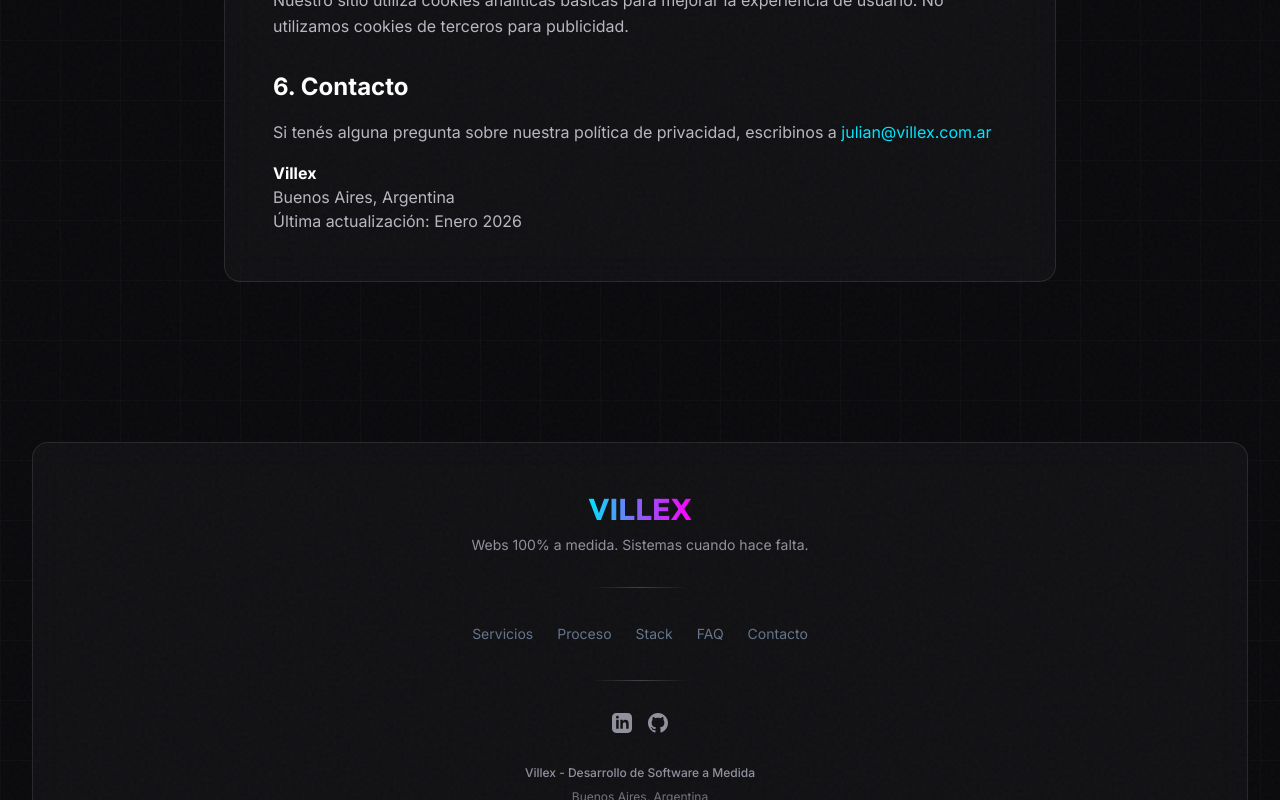
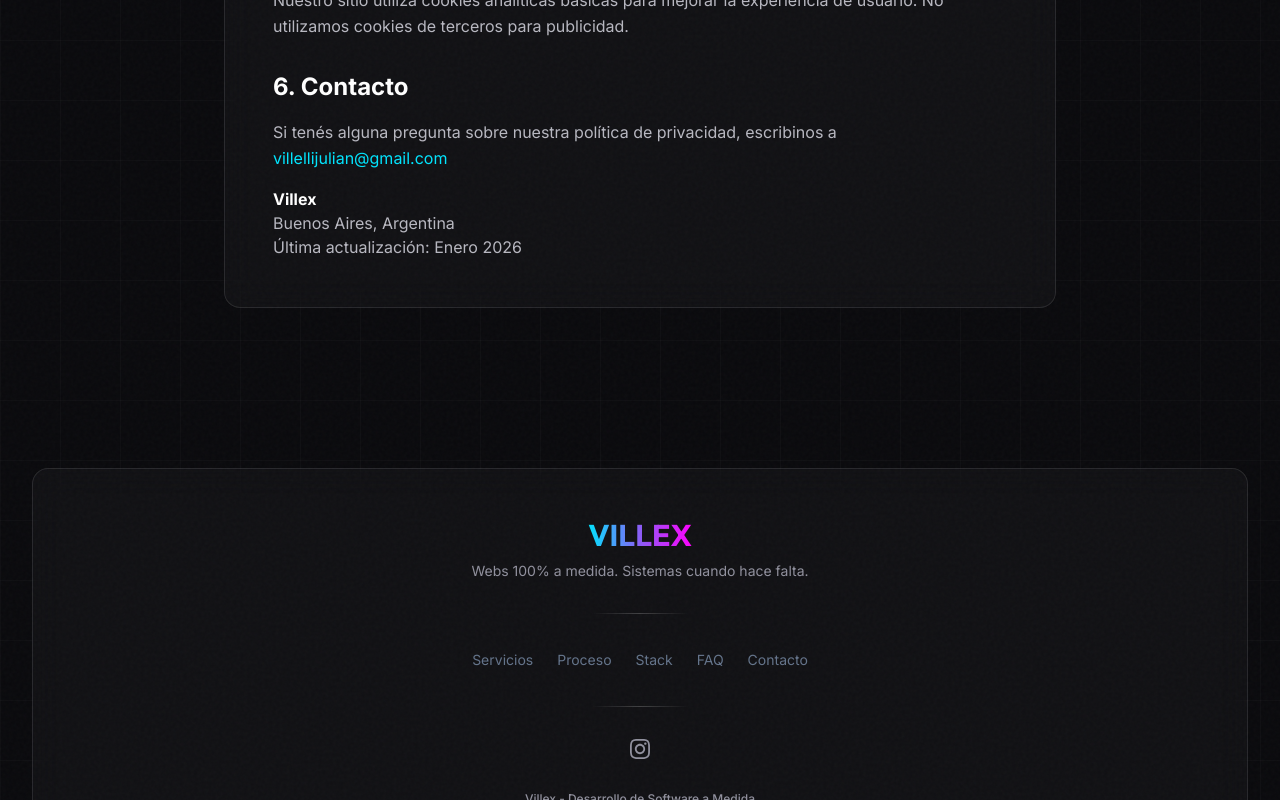
Before and after one commit to JuliV08/Villex, a React (Vite) app: page /privacy in a window 1280 px wide. Shown: the part 920-1720 px from the top of the page. Built offline with nearby package versions, Linux system fonts and the light colour scheme.

Commit message:
fix: update social links to Instagram and email to villellijulian@gmail.com

```diff
--- a/src/components/layout/Footer.tsx
+++ b/src/components/layout/Footer.tsx
@@ -125,29 +125,16 @@
             {/* Social Links */}
             <div className="flex gap-4 items-center">
               <motion.a
-                href="https://www.linkedin.com/in/villellijulian"
+                href="https://www.instagram.com/julivillelli_"
                 target="_blank"
                 rel="noopener noreferrer"
                 className="text-dark-400 hover:text-primary-400 transition-colors"
                 whileHover={{ scale: 1.1, y: -2 }}
                 whileTap={{ scale: 0.95 }}
-                aria-label="LinkedIn"
+                aria-label="Instagram"
               >
                 <svg className="w-5 h-5" fill="currentColor" viewBox="0 0 24 24">
-                  <path d="M19 0h-14c-2.761 0-5 2.239-5 5v14c0 2.761 2.239 5 5 5h14c2.762 0 5-2.239 5-5v-14c0-2.761-2.238-5-5-5zm-11 19h-3v-11h3v11zm-1.5-12.268c-.966 0-1.75-.79-1.75-1.764s.784-1.764 1.75-1.764 1.75.79 1.75 1.764-.783 1.764-1.75 1.764zm13.5 12.268h-3v-5.604c0-3.368-4-3.113-4 0v5.604h-3v-11h3v1.765c1.396-2.586 7-2.777 7 2.476v6.759z"/>
-                </svg>
-              </motion.a>
-              <motion.a
-                href="https://github.com/JulianVillella"
-                target="_blank"
-                rel="noopener noreferrer"
-                className="text-dark-400 hover:text-primary-400 transition-colors"
-                whileHover={{ scale: 1.1, y: -2 }}
-                whileTap={{ scale: 0.95 }}
-                aria-label="GitHub"
-              >
-                <svg className="w-5 h-5" fill="currentColor" viewBox="0 0 24 24">
-                  <path d="M12 0c-6.626 0-12 5.373-12 12 0 5.302 3.438 9.8 8.207 11.387.599.111.793-.261.793-.577v-2.234c-3.338.726-4.033-1.416-4.033-1.416-.546-1.387-1.333-1.756-1.333-1.756-1.089-.745.083-.729.083-.729 1.205.084 1.839 1.237 1.839 1.237 1.07 1.834 2.807 1.304 3.492.997.107-.775.418-1.305.762-1.604-2.665-.305-5.467-1.334-5.467-5.931 0-1.311.469-2.381 1.236-3.221-.124-.303-.535-1.524.117-3.176 0 0 1.008-.322 3.301 1.23.957-.266 1.983-.399 3.003-.404 1.02.005 2.047.138 3.006.404 2.291-1.552 3.297-1.23 3.297-1.23.653 1.653.242 2.874.118 3.176.77.84 1.235 1.911 1.235 3.221 0 4.609-2.807 5.624-5.479 5.921.43.372.823 1.102.823 2.222v3.293c0 .319.192.694.801.576 4.765-1.589 8.199-6.086 8.199-11.386 0-6.627-5.373-12-12-12z"/>
+                  <path d="M12 2.163c3.204 0 3.584.012 4.85.07 3.252.148 4.771 1.691 4.919 4.919.058 1.265.069 1.645.069 4.849 0 3.205-.012 3.584-.069 4.849-.149 3.225-1.664 4.771-4.919 4.919-1.266.058-1.644.07-4.85.07-3.204 0-3.584-.012-4.849-.07-3.26-.149-4.771-1.699-4.919-4.92-.058-1.265-.07-1.644-.07-4.849 0-3.204.013-3.583.07-4.849.149-3.227 1.664-4.771 4.919-4.919 1.266-.057 1.645-.069 4.849-.069zm0-2.163c-3.259 0-3.667.014-4.947.072-4.358.2-6.78 2.618-6.98 6.98-.059 1.281-.073 1.689-.073 4.948 0 3.259.014 3.668.072 4.948.2 4.358 2.618 6.78 6.98 6.98 1.281.058 1.689.072 4.948.072 3.259 0 3.668-.014 4.948-.072 4.354-.2 6.782-2.618 6.979-6.98.059-1.28.073-1.689.073-4.948 0-3.259-.014-3.667-.072-4.947-.196-4.354-2.617-6.78-6.979-6.98-1.281-.059-1.69-.073-4.949-.073zm0 5.838c-3.403 0-6.162 2.759-6.162 6.162s2.759 6.163 6.162 6.163 6.162-2.759 6.162-6.163c0-3.403-2.759-6.162-6.162-6.162zm0 10.162c-2.209 0-4-1.79-4-4 0-2.209 1.791-4 4-4s4 1.791 4 4c0 2.21-1.791 4-4 4zm6.406-11.845c-.796 0-1.441.645-1.441 1.44s.645 1.44 1.441 1.44c.795 0 1.439-.645 1.439-1.44s-.644-1.44-1.439-1.44z"/>
                 </svg>
               </motion.a>
             </div>
--- a/src/pages/PrivacyPage.tsx
+++ b/src/pages/PrivacyPage.tsx
@@ -46,7 +46,7 @@
                 <h2 className="text-2xl font-bold text-white mb-4">4. Tus Derechos</h2>
                 <p className="text-dark-300 leading-relaxed">
                   Tenés derecho a acceder, rectificar o eliminar tus datos en cualquier momento. Para ejercer estos
-                  derechos, contactanos a: <a href="mailto:julian@villex.com.ar" className="text-primary-400 hover:underline">julian@villex.com.ar</a>
+                  derechos, contactanos a: <a href="mailto:villellijulian@gmail.com" className="text-primary-400 hover:underline">villellijulian@gmail.com</a>
                 </p>
               </section>
 
@@ -62,7 +62,7 @@
                 <h2 className="text-2xl font-bold text-white mb-4">6. Contacto</h2>
                 <p className="text-dark-300 leading-relaxed">
                   Si tenés alguna pregunta sobre nuestra política de privacidad, escribinos a{' '}
-                  <a href="mailto:julian@villex.com.ar" className="text-primary-400 hover:underline">julian@villex.com.ar</a>
+                  <a href="mailto:villellijulian@gmail.com" className="text-primary-400 hover:underline">villellijulian@gmail.com</a>
                 </p>
                 <p className="text-dark-300 mt-4">
                   <strong className="text-white">Villex</strong><br />
```
Also changed, not shown: 1 other file (tests, documents, lock files or other folders).
